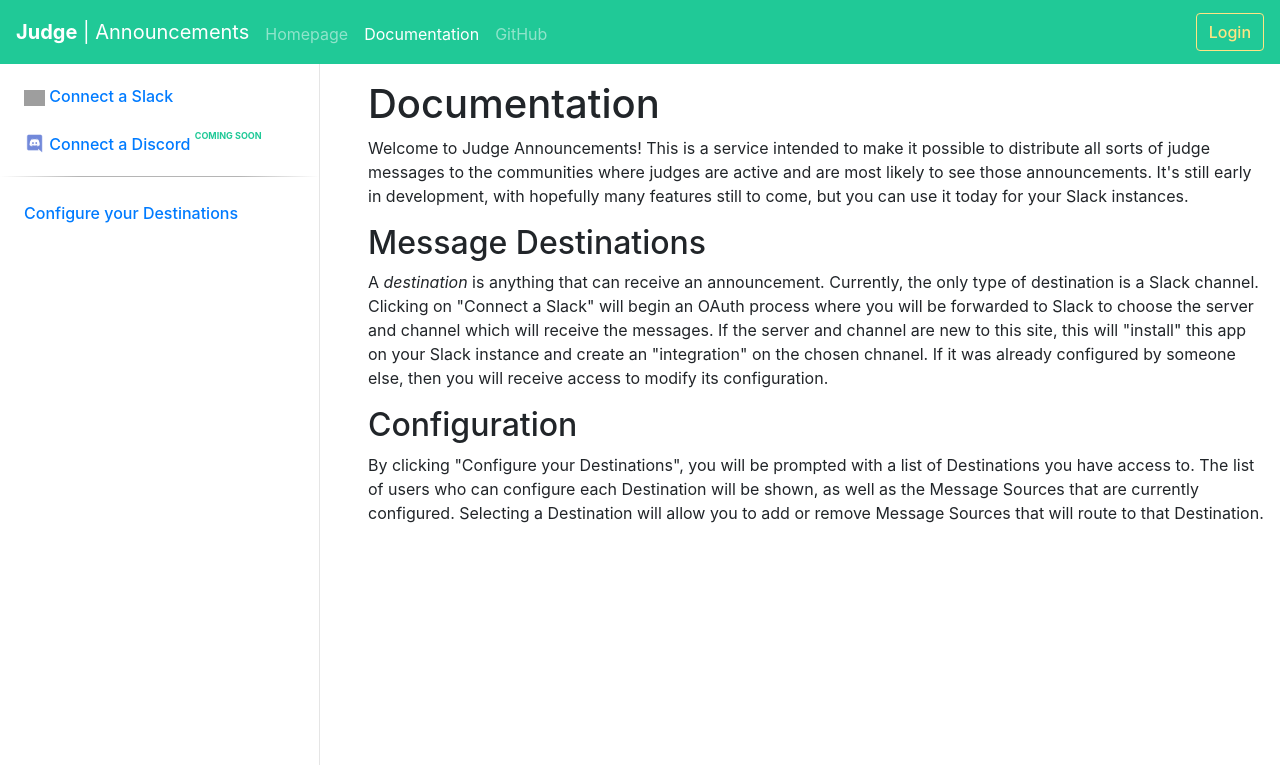
After one commit to dcollinsn/judge-announcements, a Django app: page /docs/ in a window 1280 px wide. The commit adds this page. Shown: the top 765 px of the page. Run offline with Django 3.2, Linux system fonts and the light colour scheme; style sheets or scripts are compiled from the project's sources; some libraries are stand-ins or nearby versions; grey boxes are pictures that could not be loaded.

Commit message:
Add Documentation page, tweak links

```diff
--- a/announcements/views.py
+++ b/announcements/views.py
@@ -13,6 +13,10 @@ from announcements import jobs, models
 
 class HomepageView(TemplateView):
     template_name = 'announcements/homepage.html'
+
+
+class DocsView(TemplateView):
+    template_name = 'announcements/docs.html'
 
 
 class StatusView(UserPassesTestMixin, TemplateView):
--- /dev/null
+++ b/templates/announcements/docs.html
@@ -0,0 +1,25 @@
+{% extends 'base.html' %}
+{% block title %}Documentation{% endblock %}
+{% block content_title %}Documentation{% endblock %}
+{% block content %}
+  <p>Welcome to Judge Announcements! This is a service intended to make it
+  possible to distribute all sorts of judge messages to the communities where
+  judges are active and are most likely to see those announcements. It's still
+  early in development, with hopefully many features still to come, but you can
+  use it today for your Slack instances.</p>
+  <h2>Message Destinations</h2>
+  <p>A <em>destination</em> is anything that can receive an announcement.
+  Currently, the only type of destination is a Slack channel. Clicking on
+  "Connect a Slack" will begin an OAuth process where you will be forwarded to
+  Slack to choose the server and channel which will receive the messages.
+  If the server and channel are new to this site, this will "install" this
+  app on your Slack instance and create an "integration" on the chosen chnanel.
+  If it was already configured by someone else, then you will receive access
+  to modify its configuration.</p>
+  <h2>Configuration</h2>
+  <p>By clicking "Configure your Destinations", you will be prompted with a list
+  of Destinations you have access to. The list of users who can configure each
+  Destination will be shown, as well as the Message Sources that are currently
+  configured. Selecting a Destination will allow you to add or remove Message
+  Sources that will route to that Destination.</p>
+{% endblock %}
--- a/templates/announcements/nav-item.html
+++ b/templates/announcements/nav-item.html
@@ -1,4 +1,6 @@
-{% url path as href_url %}
+{% if path %}
+  {% url path as href_url %}
+{% endif %}
 <div class="nav-item">
   <a class="nav-link {% if request.path == href_url %} active {% endif %}" href="{{ href_url }}">
     {{ text }}
--- a/templates/announcements/nav.html
+++ b/templates/announcements/nav.html
@@ -4,8 +4,12 @@
   </a>
   <div class="navbar-nav flex-row">
     {% include 'announcements/nav-item.html' with path='home' text='Homepage' %}
-    {% include 'announcements/nav-item.html' with path='site_status' text='Site Status' %}
-    {% include 'announcements/nav-item.html' with path='admin:index' text='Admin' %}
+    {% include 'announcements/nav-item.html' with path='docs' text='Documentation' %}
+    {% include 'announcements/nav-item.html' with href_url='https://github.com/dcollinsn/judge-announcements/' text='GitHub' %}
+    {% if request.user.is_superuser %}
+      {% include 'announcements/nav-item.html' with path='site_status' text='Site Status' %}
+      {% include 'announcements/nav-item.html' with path='admin:index' text='Admin' %}
+    {% endif %}
   </div>
   {% if request.user.is_authenticated %}
     <ul class="navbar-nav flex-row ml-md-auto">
--- a/urls.py
+++ b/urls.py
@@ -23,6 +23,7 @@ urlpatterns = [
     path('admin/', admin.site.urls),
     path('oidc/', include('mozilla_django_oidc.urls')),
     path('', views.HomepageView.as_view(), name='home'),
+    path('docs/', views.DocsView.as_view(), name='docs'),
     path('logout/', auth_views.LogoutView.as_view(), name='logout'),
 
     path('status/', views.StatusView.as_view(), name='site_status'),
```
Also changed, not shown: templates/announcements/homepage.html (+0 -14 lines).
